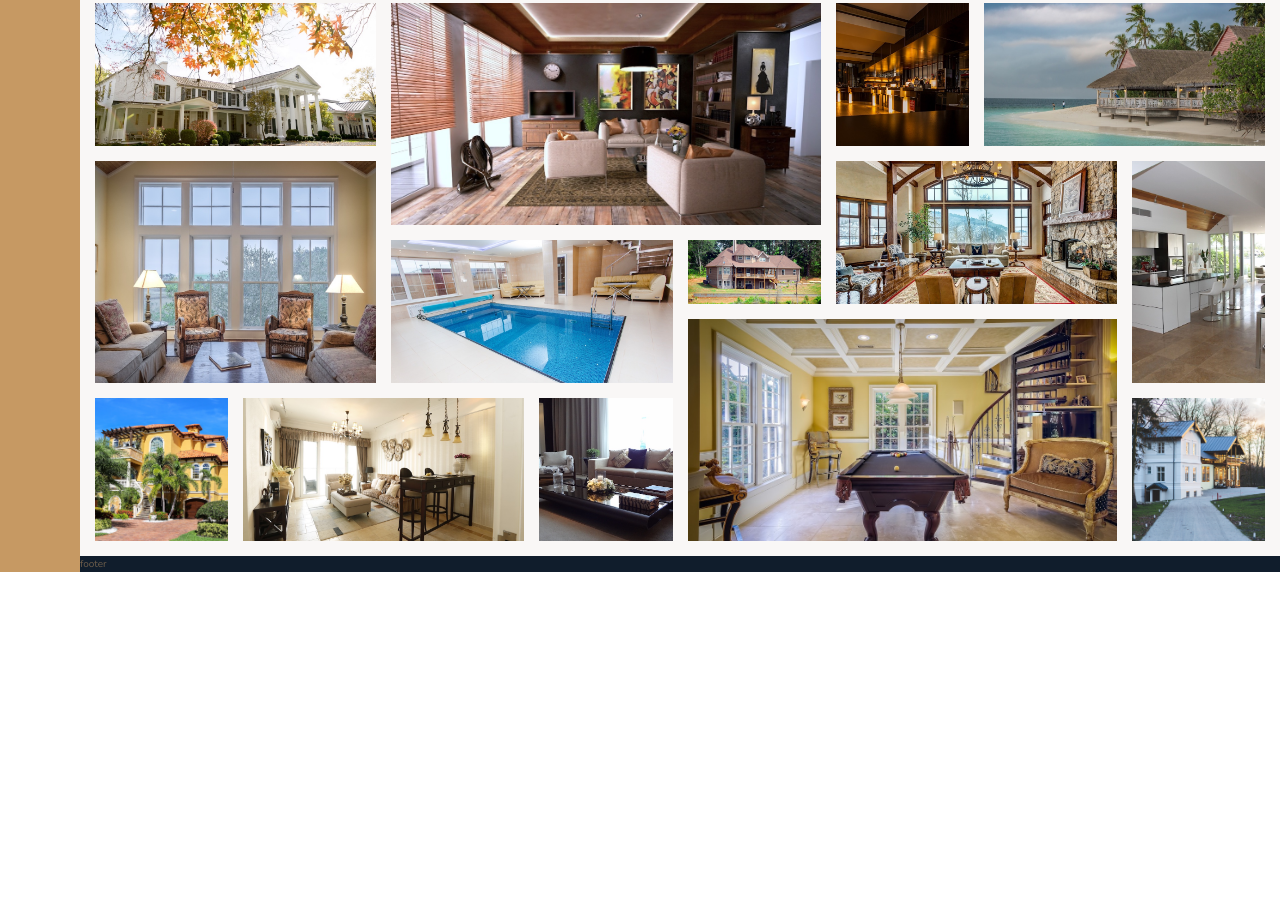
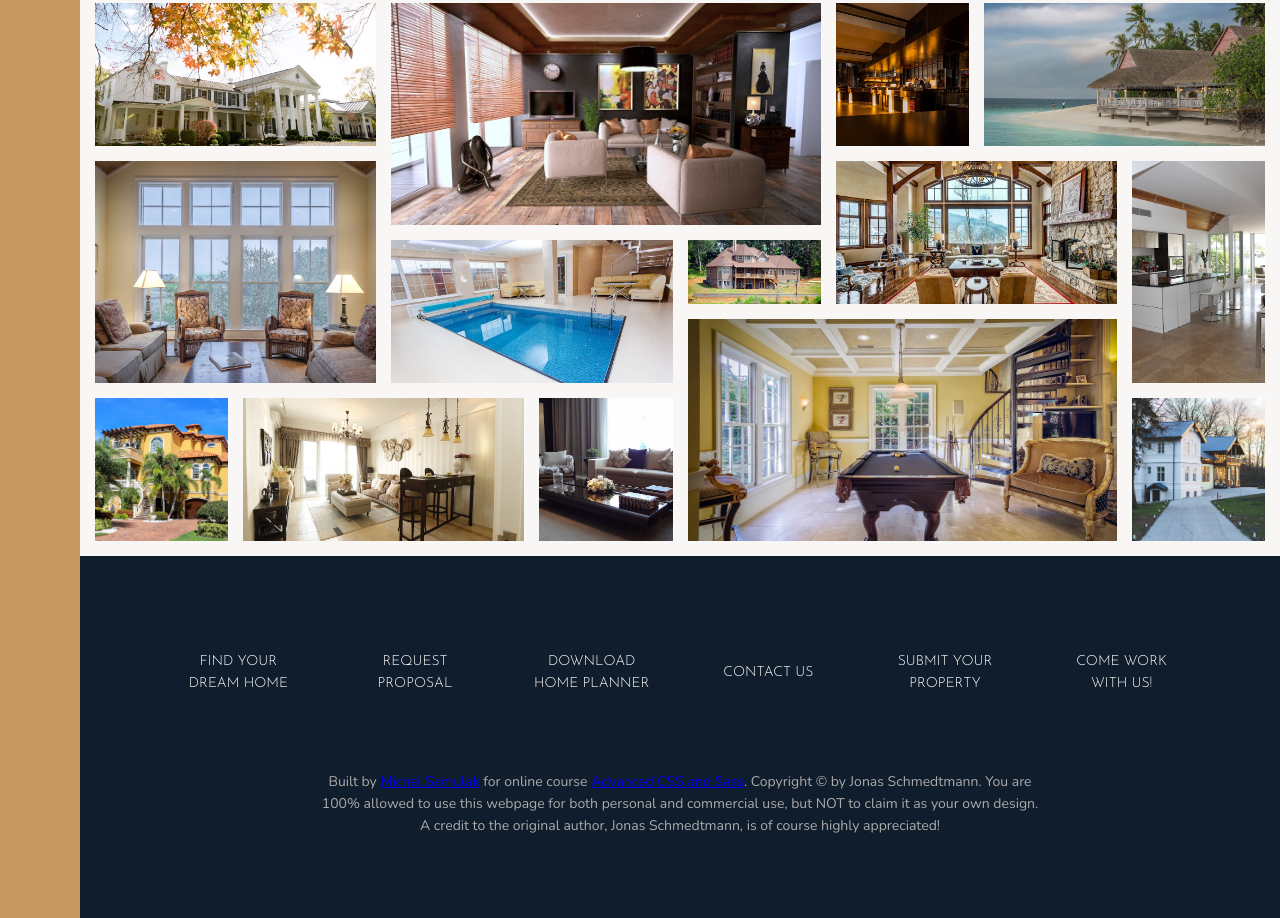
Before and after one commit to michalsamulak/css_grid, a website: page src/pages/index.html in a window 1280 px wide. Shown: the part 3083-4001 px from the top of the page. Before the commit the page ends 3655 px from the top, so only its background shows below. Drawn offline with nearby package versions, Linux system fonts and the light colour scheme; files that its build step writes are made by us from their sources; files whose address does not match are found by name.

Commit message:
styling footer

```diff
--- a/src/pages/index.html
+++ b/src/pages/index.html
@@ -323,8 +323,22 @@
     </section>
 
     <footer class="footer">
-       footer
-
+        <ul class="nav">
+                <li class="nav__item"><a href="#" class="nav__link">Find your dream home</a></li>
+                <li class="nav__item"><a href="#" class="nav__link">Request proposal</a></li>
+                <li class="nav__item"><a href="#" class="nav__link">Download home planner</a></li>
+                <li class="nav__item"><a href="#" class="nav__link">Contact us</a></li>
+                <li class="nav__item"><a href="#" class="nav__link">Submit your property</a></li>
+                <li class="nav__item"><a href="#" class="nav__link">Come work with us!</a></li>
+        </ul>
+        <p class="copyright">
+            Built by <a href="https://github.com/michalsamulak" class="footer__link">Michal Samulak</a> for
+                    online course <a href="https://www.udemy.com/share/101Wkw/" class="footer__link">Advanced CSS and
+                        Sass</a>.
+                    Copyright &copy; by Jonas Schmedtmann. You are 100% allowed to use this webpage for both personal
+                    and commercial use, but NOT to claim it as your own design. A credit to the original author, Jonas
+                    Schmedtmann, is of course highly appreciated!
+        </p>
     </footer>
 </body>
 </html>
--- a/src/scss/_footer.scss
+++ b/src/scss/_footer.scss
@@ -1,4 +1,45 @@
 .footer {
         background-color: $color-secondary;
         grid-column: full-start / full-end;
+        padding: 8rem;
     }
+
+    .nav {
+        list-style: none;
+
+        display: grid;
+        grid-template-columns: repeat(auto-fit, minmax(15rem, 1fr));
+        grid-gap: 2rem;
+        align-items: center;
+
+        &__link:link,
+        &__link:visited {
+            font-size: 1.4rem;
+            color: #fff;
+            text-decoration: none;
+            font-family: $font-display;
+            text-transform: uppercase;
+            text-align: center;
+            padding: 1.5rem;
+            display: block;
+            transition: all .2s;
+
+
+        }
+
+        &__link:hover,
+        &__link:active {
+            background-color: rgba(#fff, .05);
+            transform: translateY(-3px);
+        }
+    }
+
+    .copyright {
+        font-size: 1.4rem;
+        color: $color-grey-light-2;
+        margin-right: auto;
+        margin-left: auto;
+        margin-top: 6rem;
+        text-align: center;
+        width: 70%;
+    }
```
